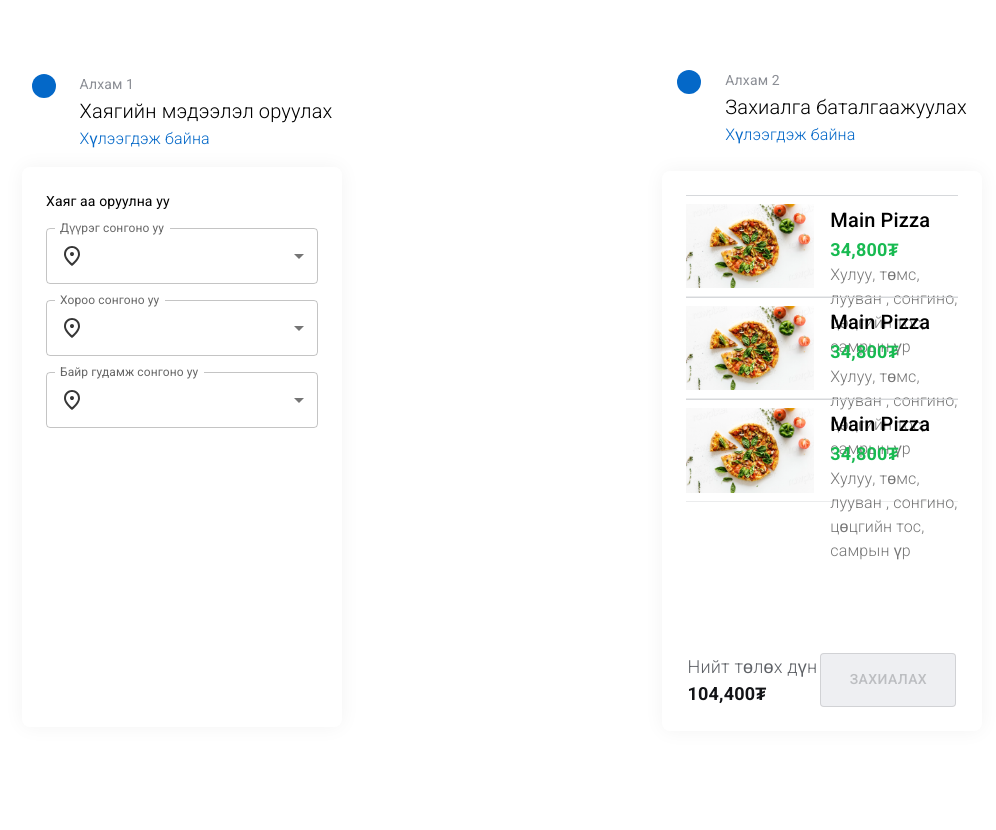
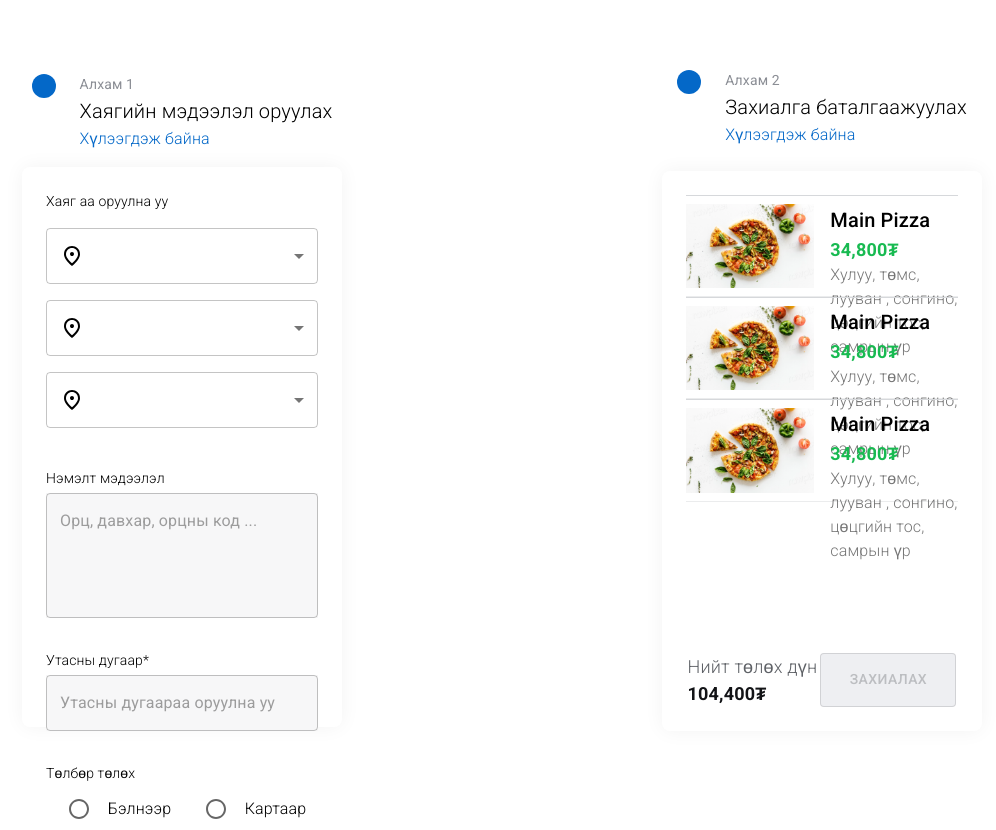
Before and after one commit to Leap-1f/nerds-food-delivery, a Next.js app in the folder fe/: page /orderTest in a window 1280 px wide. Shown: the whole page, without its empty margins (138-1134 px from the left). Before the commit the page ends 800 px from the top, so only its background shows below. Built offline with nearby package versions, Linux system fonts and the light colour scheme.

Commit message:
Did and done the things and stuff. (TODO: Implement better step system that looks more like the design)

```diff
--- a/fe/src/components/ui/Address.tsx
+++ b/fe/src/components/ui/Address.tsx
@@ -9,6 +9,9 @@ import {
   MenuItem,
   InputAdornment,
   TextField,
+  Menu,
+  RadioGroup,
+  Radio,
 } from "@mui/material";
 import { useState, useEffect } from "react";
 export function Address(
@@ -23,7 +26,9 @@ export function Address(
   selectDescription: Function,
   description: string,
   selectPhoneNumber: Function,
-  phoneNumber: string
+  phoneNumber: string,
+  selectCardOrCredit: Function,
+  cardOrCredit: string
 ) {
   const handleDistrict = (event: SelectChangeEvent) => {
     selectDistrict(event.target.value as string);
@@ -34,14 +39,29 @@ export function Address(
   const handleApartment = (event: SelectChangeEvent) => {
     selectApartment(event.target.value as string);
   };
+  const handleCardOrCredit = (event: React.ChangeEvent<HTMLInputElement>) => {
+    selectCardOrCredit(event.target.value);
+  };
   const [districtOpened, setDistrictOpened] = useState(false);
   const [areaOpened, setAreaOpened] = useState(false);
   const [apartmentOpened, setApartmentOpened] = useState(false);
-  function seeOpen(thing: string, that: Function) {
-    if (thing != "") {
-      that(true);
+  /* checks if its not empty and sets it as open and changes the background color */
+  useEffect(() => {
+    if (district != "") {
+      setDistrictOpened(true);
     }
+  }, [district]);
+  useEffect(() => {
+    if (area != "") {
+      setAreaOpened(true);
     }
+  }, [area]);
+  useEffect(() => {
+    if (apartment != "") {
+      setApartmentOpened(true);
+    }
+  }, [apartment]);
+
   return (
     <Stack
       direction="column"
@@ -82,23 +102,35 @@ export function Address(
           width: "25vw",
           height: "70vh",
         }}
-        spacing={2}
+        direction="column"
       >
-        <Typography sx={{ fontSize: "14px" }}>Хаяг аа оруулна уу</Typography>
-        <TextField
-          id="DistrictSelect"
+        <Stack spacing={5} direction="column">
+          {/* this is the dropdown section */}
+          <Stack direction="column" spacing={2}>
+            <Typography sx={{ fontSize: "14px", fontWeight: "300" }}>
+              Хаяг аа оруулна уу
+            </Typography>
+            <Select
+              onSelect={() => {
+                setDistrictOpened(true);
+              }}
+              onOpen={() => {
+                setDistrictOpened(true);
+              }}
+              onClose={() => {
+                if (district != "") {
+                } else {
+                  setDistrictOpened(false);
+                }
+              }}
               value={district}
-          onChange={(e) => {
-            handleDistrict(e);
-            seeOpen(district, setDistrictOpened);
-          }}
-          select
+              onChange={handleDistrict}
               style={
-            districtOpened ? { backgroundColor: "#18BA51", color: "white" } : {}
+                districtOpened
+                  ? { backgroundColor: "#18BA51", color: "white" }
+                  : {}
               }
-          label="Дүүрэг сонгоно уу"
-          InputProps={{
-            startAdornment: (
+              startAdornment={
                 <InputAdornment position="start">
                   <svg
                     xmlns="http://www.w3.org/2000/svg"
@@ -108,7 +140,7 @@ export function Address(
                     fill="none"
                   >
                     <mask
-                    id="mask0_1_1810"
+                      id="mask0_1_1937"
                       style={{ maskType: "alpha" }}
                       maskUnits="userSpaceOnUse"
                       x="0"
@@ -118,25 +150,15 @@ export function Address(
                     >
                       <rect width="24" height="24" fill="#D9D9D9" />
                     </mask>
-                  <g mask="url(#mask0_1_1810)">
+                    <g mask="url(#mask0_1_1937)">
                       <path
                         d="M12 12C12.55 12 13.0208 11.8042 13.4125 11.4125C13.8042 11.0208 14 10.55 14 10C14 9.45 13.8042 8.97917 13.4125 8.5875C13.0208 8.19583 12.55 8 12 8C11.45 8 10.9792 8.19583 10.5875 8.5875C10.1958 8.97917 10 9.45 10 10C10 10.55 10.1958 11.0208 10.5875 11.4125C10.9792 11.8042 11.45 12 12 12ZM12 19.35C14.0333 17.4833 15.5417 15.7875 16.525 14.2625C17.5083 12.7375 18 11.3833 18 10.2C18 8.38333 17.4208 6.89583 16.2625 5.7375C15.1042 4.57917 13.6833 4 12 4C10.3167 4 8.89583 4.57917 7.7375 5.7375C6.57917 6.89583 6 8.38333 6 10.2C6 11.3833 6.49167 12.7375 7.475 14.2625C8.45833 15.7875 9.96667 17.4833 12 19.35ZM12 22C9.31667 19.7167 7.3125 17.5958 5.9875 15.6375C4.6625 13.6792 4 11.8667 4 10.2C4 7.7 4.80417 5.70833 6.4125 4.225C8.02083 2.74167 9.88333 2 12 2C14.1167 2 15.9792 2.74167 17.5875 4.225C19.1958 5.70833 20 7.7 20 10.2C20 11.8667 19.3375 13.6792 18.0125 15.6375C16.6875 17.5958 14.6833 19.7167 12 22Z"
-                      fill="#373737"
+                        fill={districtOpened ? "white" : "black"}
                       />
                     </g>
                   </svg>
                 </InputAdornment>
-            ),
-          }}
-          SelectProps={{
-            onOpen: () => {
-              setDistrictOpened(true);
-            },
-            onClose: () => {
-              setDistrictOpened(false);
-            },
-          }}
-          aria-placeholder="Дүүрэг сонгоно уу"
+              }
             >
               <MenuItem value="Баянзүрх дүүрэг">Баянзүрх дүүрэг</MenuItem>
               <MenuItem value="Хан-Уул дүүрэг">Хан-Уул дүүрэг</MenuItem>
@@ -145,21 +167,26 @@ export function Address(
                 Сонгинохайрхан дүүрэг
               </MenuItem>
               <MenuItem value="Чингэлтэй дүүрэг">Чингэлтэй дүүрэг</MenuItem>
-        </TextField>
-        <TextField
-          id="AreaSelect"
+            </Select>
+            <Select
+              onSelect={() => {
+                setAreaOpened(true);
+              }}
+              onOpen={() => {
+                setAreaOpened(true);
+              }}
+              onClose={() => {
+                if (area != "") {
+                } else {
+                  setAreaOpened(false);
+                }
+              }}
               value={area}
-          onChange={(e) => {
-            handleArea(e);
-            seeOpen(area, setAreaOpened);
-          }}
-          select
-          label="Хороо сонгоно уу"
+              onChange={handleArea}
               style={
                 areaOpened ? { backgroundColor: "#18BA51", color: "white" } : {}
               }
-          InputProps={{
-            startAdornment: (
+              startAdornment={
                 <InputAdornment position="start">
                   <svg
                     xmlns="http://www.w3.org/2000/svg"
@@ -169,7 +196,7 @@ export function Address(
                     fill="none"
                   >
                     <mask
-                    id="mask0_1_1810"
+                      id="mask0_1_1937"
                       style={{ maskType: "alpha" }}
                       maskUnits="userSpaceOnUse"
                       x="0"
@@ -179,50 +206,45 @@ export function Address(
                     >
                       <rect width="24" height="24" fill="#D9D9D9" />
                     </mask>
-                  <g mask="url(#mask0_1_1810)">
+                    <g mask="url(#mask0_1_1937)">
                       <path
                         d="M12 12C12.55 12 13.0208 11.8042 13.4125 11.4125C13.8042 11.0208 14 10.55 14 10C14 9.45 13.8042 8.97917 13.4125 8.5875C13.0208 8.19583 12.55 8 12 8C11.45 8 10.9792 8.19583 10.5875 8.5875C10.1958 8.97917 10 9.45 10 10C10 10.55 10.1958 11.0208 10.5875 11.4125C10.9792 11.8042 11.45 12 12 12ZM12 19.35C14.0333 17.4833 15.5417 15.7875 16.525 14.2625C17.5083 12.7375 18 11.3833 18 10.2C18 8.38333 17.4208 6.89583 16.2625 5.7375C15.1042 4.57917 13.6833 4 12 4C10.3167 4 8.89583 4.57917 7.7375 5.7375C6.57917 6.89583 6 8.38333 6 10.2C6 11.3833 6.49167 12.7375 7.475 14.2625C8.45833 15.7875 9.96667 17.4833 12 19.35ZM12 22C9.31667 19.7167 7.3125 17.5958 5.9875 15.6375C4.6625 13.6792 4 11.8667 4 10.2C4 7.7 4.80417 5.70833 6.4125 4.225C8.02083 2.74167 9.88333 2 12 2C14.1167 2 15.9792 2.74167 17.5875 4.225C19.1958 5.70833 20 7.7 20 10.2C20 11.8667 19.3375 13.6792 18.0125 15.6375C16.6875 17.5958 14.6833 19.7167 12 22Z"
-                      fill="#373737"
+                        fill={areaOpened ? "white" : "black"}
                       />
                     </g>
                   </svg>
                 </InputAdornment>
-            ),
-          }}
-          SelectProps={{
-            onOpen: () => {
-              setAreaOpened(true);
-            },
-            onClose: () => {
-              setAreaOpened(false);
-            },
-          }}
-          aria-placeholder="Дүүрэг сонгоно уу"
+              }
             >
               <MenuItem value="1-р хороо">1-р хороо</MenuItem>
               <MenuItem value="2-р хороо">2-р хороо</MenuItem>
               <MenuItem value="3-р хороо">3-р хороо</MenuItem>
               <MenuItem value="4-р хороо">4-р хороо</MenuItem>
               <MenuItem value="5-р хороо">5-р хороо</MenuItem>
-          <MenuItem value="6-р хороо">6-р хороо</MenuItem>
-          <MenuItem value="7-р хороо">7-р хороо</MenuItem>
-        </TextField>
-        <TextField
-          id="ApartmentSelect"
+              <MenuItem value="5-р хороо">6-р хороо</MenuItem>
+              <MenuItem value="6-р хороо">7-р хороо</MenuItem>
+            </Select>
+            <Select
+              onSelect={() => {
+                setApartmentOpened(true);
+              }}
+              onOpen={() => {
+                setApartmentOpened(true);
+              }}
+              onClose={() => {
+                if (apartment != "") {
+                } else {
+                  setApartmentOpened(false);
+                }
+              }}
               value={apartment}
-          onChange={(e) => {
-            handleApartment(e);
-            seeOpen(apartment, setApartmentOpened);
-          }}
-          select
-          label="Байр гудамж сонгоно уу"
+              onChange={handleApartment}
               style={
                 apartmentOpened
                   ? { backgroundColor: "#18BA51", color: "white" }
                   : {}
               }
-          InputProps={{
-            startAdornment: (
+              startAdornment={
                 <InputAdornment position="start">
                   <svg
                     xmlns="http://www.w3.org/2000/svg"
@@ -232,7 +254,7 @@ export function Address(
                     fill="none"
                   >
                     <mask
-                    id="mask0_1_1810"
+                      id="mask0_1_1937"
                       style={{ maskType: "alpha" }}
                       maskUnits="userSpaceOnUse"
                       x="0"
@@ -242,31 +264,129 @@ export function Address(
                     >
                       <rect width="24" height="24" fill="#D9D9D9" />
                     </mask>
-                  <g mask="url(#mask0_1_1810)">
+                    <g mask="url(#mask0_1_1937)">
                       <path
                         d="M12 12C12.55 12 13.0208 11.8042 13.4125 11.4125C13.8042 11.0208 14 10.55 14 10C14 9.45 13.8042 8.97917 13.4125 8.5875C13.0208 8.19583 12.55 8 12 8C11.45 8 10.9792 8.19583 10.5875 8.5875C10.1958 8.97917 10 9.45 10 10C10 10.55 10.1958 11.0208 10.5875 11.4125C10.9792 11.8042 11.45 12 12 12ZM12 19.35C14.0333 17.4833 15.5417 15.7875 16.525 14.2625C17.5083 12.7375 18 11.3833 18 10.2C18 8.38333 17.4208 6.89583 16.2625 5.7375C15.1042 4.57917 13.6833 4 12 4C10.3167 4 8.89583 4.57917 7.7375 5.7375C6.57917 6.89583 6 8.38333 6 10.2C6 11.3833 6.49167 12.7375 7.475 14.2625C8.45833 15.7875 9.96667 17.4833 12 19.35ZM12 22C9.31667 19.7167 7.3125 17.5958 5.9875 15.6375C4.6625 13.6792 4 11.8667 4 10.2C4 7.7 4.80417 5.70833 6.4125 4.225C8.02083 2.74167 9.88333 2 12 2C14.1167 2 15.9792 2.74167 17.5875 4.225C19.1958 5.70833 20 7.7 20 10.2C20 11.8667 19.3375 13.6792 18.0125 15.6375C16.6875 17.5958 14.6833 19.7167 12 22Z"
-                      fill="#373737"
+                        fill={apartmentOpened ? "white" : "black"}
                       />
                     </g>
                   </svg>
                 </InputAdornment>
-            ),
-          }}
-          SelectProps={{
-            onOpen: () => {
-              setApartmentOpened(true);
-            },
-            onClose: () => {
-              setApartmentOpened(false);
-            },
-          }}
+              }
             >
               <MenuItem value="Нархан хотхон">Нархан хотхон</MenuItem>
               <MenuItem value="26-р байр">26-р байр</MenuItem>
               <MenuItem value="Хоймор хотхон">Хоймор хотхон</MenuItem>
               <MenuItem value="45-р байр">45-р байр</MenuItem>
-          <MenuItem value="Зайсан хотхон ">Зайсан хотхон </MenuItem>
-        </TextField>
+              <MenuItem value="Зайсан хотхон">Зайсан хотхон</MenuItem>
+            </Select>
+          </Stack>
+          {/* this is the addition info and phone number section and card or cash*/}
+          <Stack direction="column" spacing={4}>
+            <Stack direction="column" spacing={0.5}>
+              <Typography
+                sx={{ fontSize: "14px", color: "black", fontWeight: "300" }}
+              >
+                Нэмэлт мэдээлэл
+              </Typography>
+              <TextField
+                placeholder="Орц, давхар, орцны код ..."
+                multiline
+                rows={4}
+                sx={{ bgcolor: "#F7F7F8" }}
+                onChange={(event: React.ChangeEvent<HTMLInputElement>) => {
+                  selectDescription(event.target.value);
+                }}
+                value={description}
+              ></TextField>
+            </Stack>
+            <Stack direction="column" spacing={0.5}>
+              <Typography
+                sx={{ fontSize: "14px", color: "black", fontWeight: "300" }}
+              >
+                Утасны дугаар*
+              </Typography>
+              <TextField
+                placeholder="Утасны дугаараа оруулна уу"
+                sx={{ bgcolor: "#F7F7F8" }}
+                onChange={(event: React.ChangeEvent<HTMLInputElement>) => {
+                  selectPhoneNumber(event.target.value);
+                }}
+                type="number"
+                inputProps={{
+                  max: 99999999,
+                  min: 70000000,
+                }}
+                value={phoneNumber}
+              ></TextField>
+            </Stack>
+            <Stack direction="column" spacing={0.5}>
+              <Typography
+                sx={{ fontSize: "14px", color: "black", fontWeight: "300" }}
+              >
+                Төлбөр төлөх
+              </Typography>
+              <Box
+                sx={{
+                  display: "flex",
+                  justifyContent: "space-around",
+                  flexDirection: "row",
+                }}
+              >
+                <Stack
+                  direction="row"
+                  spacing={1}
+                  sx={{
+                    display: "flex",
+                    justifyContent: "center",
+                    alignItems: "center",
+                  }}
+                >
+                  <Radio
+                    checked={cardOrCredit === "cash"}
+                    onChange={handleCardOrCredit}
+                    value="cash"
+                    name="radio-buttons"
+                  />
+                  <Typography
+                    sx={{
+                      fontSize: "16px",
+                      fontWeight: "300",
+                      color: "8B8E95",
+                    }}
+                  >
+                    Бэлнээр
+                  </Typography>
+                </Stack>
+                <Stack
+                  direction="row"
+                  spacing={1}
+                  sx={{
+                    display: "flex",
+                    justifyContent: "center",
+                    alignItems: "center",
+                  }}
+                >
+                  <Radio
+                    checked={cardOrCredit === "credit"}
+                    onChange={handleCardOrCredit}
+                    value="credit"
+                    name="radio-buttons"
+                  />
+                  <Typography
+                    sx={{
+                      fontSize: "16px",
+                      fontWeight: "300",
+                      color: "8B8E95",
+                    }}
+                  >
+                    Картаар
+                  </Typography>
+                </Stack>
+              </Box>
+            </Stack>
+          </Stack>
+        </Stack>
       </Stack>
     </Stack>
   );
--- a/fe/src/pages/orderTest.tsx
+++ b/fe/src/pages/orderTest.tsx
@@ -2,20 +2,42 @@ import { OrderDetail } from "@/components/layout/OrderDetail";
 import { Box, Stack, Typography } from "@mui/material";
 import { useState, useEffect } from "react";
 import { Address } from "@/components/ui/Address";
-import { DisabledByDefault } from "@mui/icons-material";
+import { DisabledByDefault, Info } from "@mui/icons-material";
+import { info } from "console";
 export default function testing() {
   const [orderStatus, setOrderStatus] = useState({
     status: "Хүлээгдэж байна",
     color: "#0468C8",
   });
-  const [btnDisabled, setBtnDisabled] = useState(false);
+  const [infoStatus, setInfoStatus] = useState({
+    status: "Хүлээгдэж байна",
+    color: "#0468C8",
+  });
+  const [btnDisabled, setBtnDisabled] = useState(true);
   const [con, setCon] = useState(false);
   const [district, setDistrict] = useState("");
   const [area, setArea] = useState("");
   const [apartment, setApartment] = useState("");
   const [description, setDescription] = useState("");
   const [phoneNumber, setPhoneNumber] = useState("");
-
+  const [cardOrCredit, setCardOrCredit] = useState("");
+  function validation() {
+    if (
+      phoneNumber.length != 8 ||
+      district === "" ||
+      area === "" ||
+      apartment === "" ||
+      cardOrCredit === ""
+    ) {
+      setBtnDisabled(false);
+    } else {
+      setBtnDisabled(true);
+      setInfoStatus({ status: "Оруулсан", color: "#18BA51" });
+    }
+  }
+  useEffect(() => {
+    validation();
+  }, [apartment, area, district, phoneNumber, cardOrCredit]);
   function getStatus() {
     /* Insert backend code here, maybe should run it every 30 seconds or so and make it apply status to stat.*/
     var stat = "WAITING";
@@ -45,8 +67,8 @@ export default function testing() {
       }}
     >
       {Address(
-        orderStatus.status,
-        orderStatus.color,
+        infoStatus.status,
+        infoStatus.color,
         setDistrict,
         district,
         setArea,
@@ -56,7 +78,9 @@ export default function testing() {
         setDescription,
         description,
         setPhoneNumber,
-        phoneNumber
+        phoneNumber,
+        setCardOrCredit,
+        cardOrCredit
       )}
       {OrderDetail(orderStatus.status, orderStatus.color, !btnDisabled)}
     </Stack>
```
Lines whose indentation alone changed are shown as unchanged.
